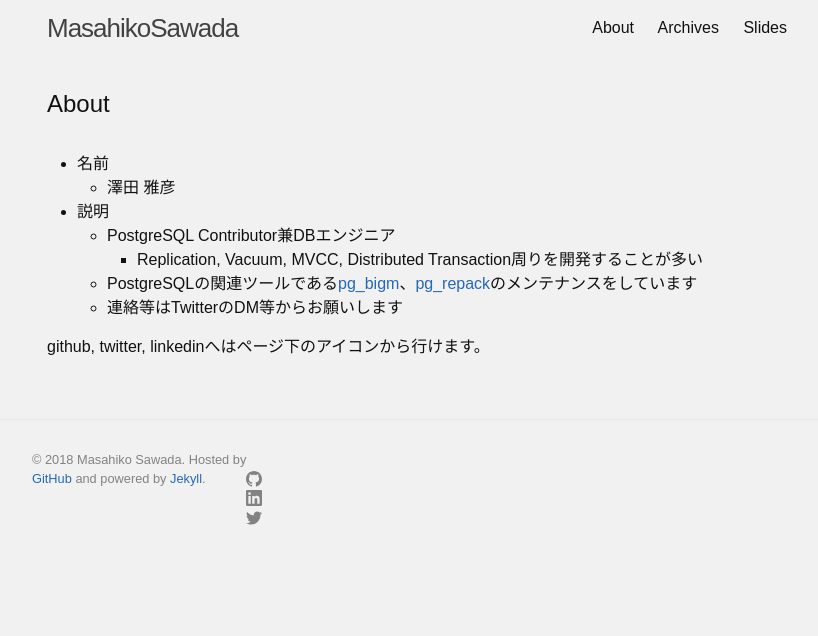
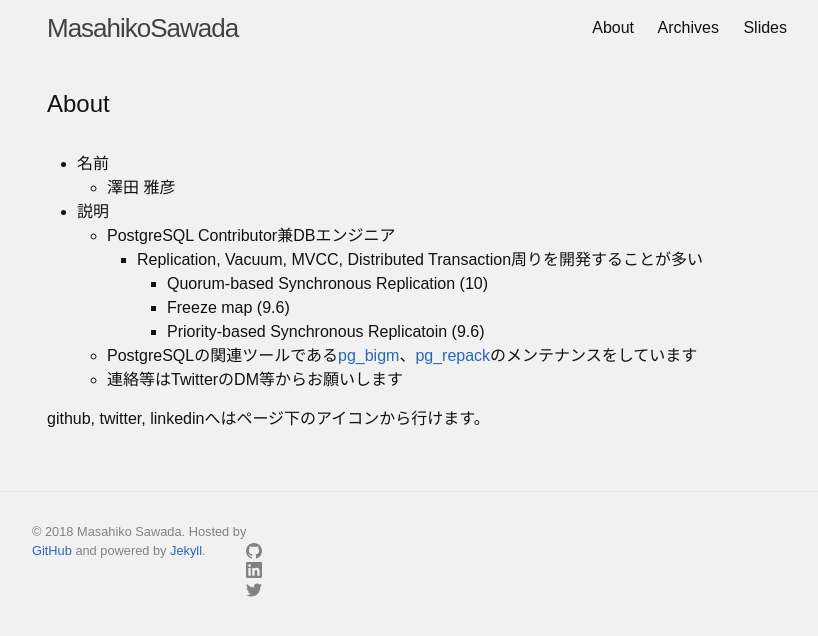
Before and after one commit to MasahikoSawada/masahikosawada.github.io, a Jekyll site: the page built from about.md, in a window 1280 px wide. Shown: the top 636 px of the page, without its empty margins (223-1041 px from the left). Built offline with Jekyll 4.4.1, drawn with Linux system fonts in a browser that asks for light colours.

Commit message:
Update about.md file.

```diff
--- a/about.md
+++ b/about.md
@@ -9,6 +9,9 @@
 * 説明
   * PostgreSQL Contributor兼DBエンジニア
     * Replication, Vacuum, MVCC, Distributed Transaction周りを開発することが多い
+      * Quorum-based Synchronous Replication (10)
+      * Freeze map (9.6)
+      * Priority-based Synchronous Replicatoin (9.6)
   * PostgreSQLの関連ツールである[pg_bigm](http://pgbigm.osdn.jp/)、[pg_repack](https://reorg.github.io/pg_repack/jp/)のメンテナンスをしています
   * 連絡等はTwitterのDM等からお願いします
 
```
